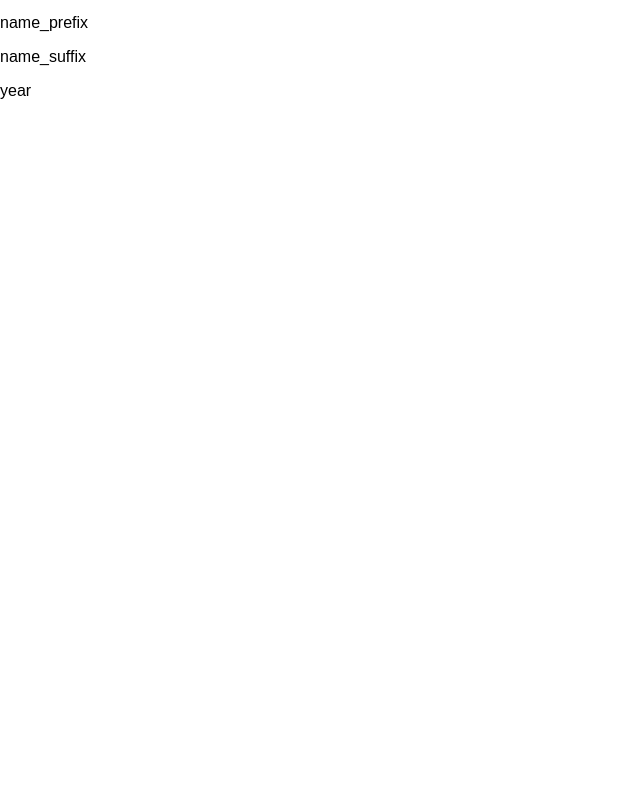
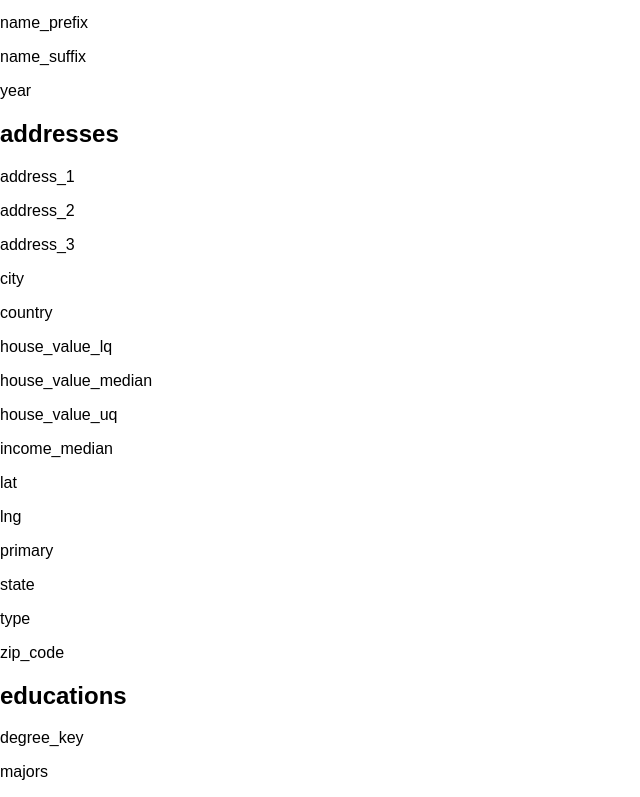
Before and after one commit to ExplosiveHippo/codingChallenge, a React (Create React App) app: page / in a window 1280 px wide. Shown: the part 360-1157 px from the top of the page, without its empty margins (0-640 px from the left). Before the commit the page ends 800 px from the top, so only its background shows below. Built offline with nearby package versions, Linux system fonts and the light colour scheme; the HTML template or start-up script is replaced by a standard one.

Commit message:
Now listing all sections with subnav

```diff
--- a/src/components/side_nav.js
+++ b/src/components/side_nav.js
@@ -8,47 +8,40 @@ class SideNav extends Component {
 
 		//TO DO: load data via redux
 		this.state = {
-			menuSections: []
 		}
 	}
 
 	renderGeneral() {
 		let generalItems = Data.filter(menuNode => {
-			console.log(menuNode.containing_object);
 			return !menuNode.containing_object && menuNode.data_type !== 'object';
 		})
 
 		return generalItems.map(item => {
-			return <p>{item.name}</p>;
+			return <p key={item.id}>{item.name}</p>;
 		})
 	}
 
-	renderSection() {
+	renderSections() {
 
 		let sections = Data.filter(menuNode => {
 			//console.log(menuNode.containing_object);
 			return menuNode.containing_object;
 		});
 
-		let generalItems = Data.filter(menuNode => {
-			console.log(menuNode.containing_object);
-			return !menuNode.containing_object && menuNode.data_type !== 'object';
-		})
+		 return sections.map(menuNode => {
+			return(
+				<div key={menuNode.id}>
+					<h2 id={menuNode.id}>{menuNode.name}</h2>
+					{this.renderSubNav(menuNode.containing_object.properties)}
+				</div>
+			);
+		});
+	}
 
-		console.log("sections: ", sections);
 
-		console.log("general: ", generalItems);
-
-		 return Data.map(menuNode => {
-			if(menuNode.containing_object){
-				let name = menuNode.containing_object.name;
-
-				return(
-					<h2>{name}</h2>
-				);
-			}else{
-				return <p>{menuNode.name}</p>
-			}
+	renderSubNav(menuNode) {
+		return menuNode.map(subNode => {
+			return <p key={subNode.id}>{subNode.name}</p>;
 		});
 	}
 
@@ -57,7 +50,7 @@ class SideNav extends Component {
 			<div className="sidemenu">
 				<h2>General</h2>
 				{this.renderGeneral()}
-
+				{this.renderSections()}
 			</div>
 		)
 	}
```
